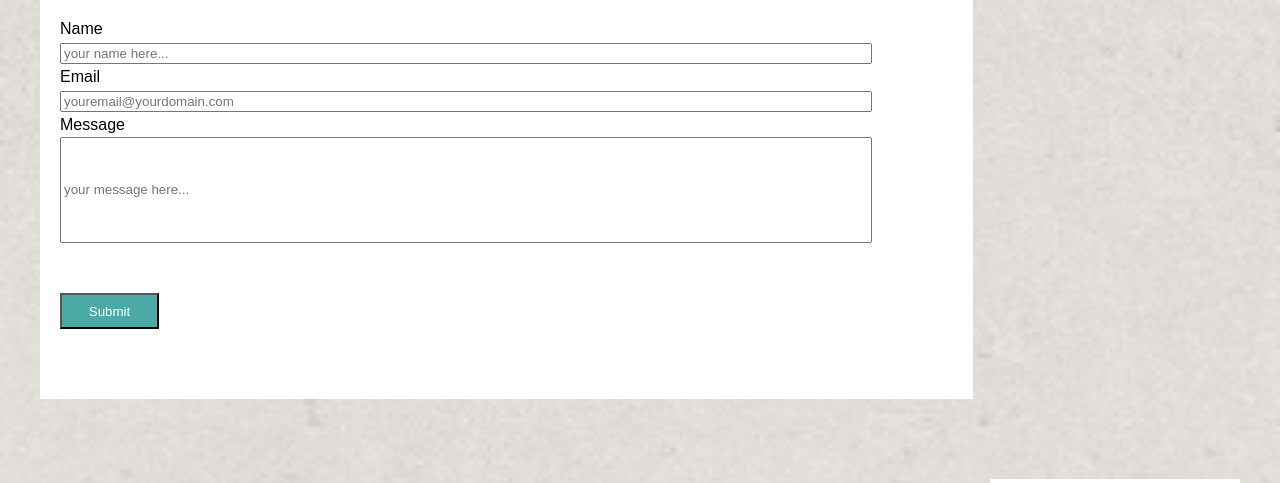
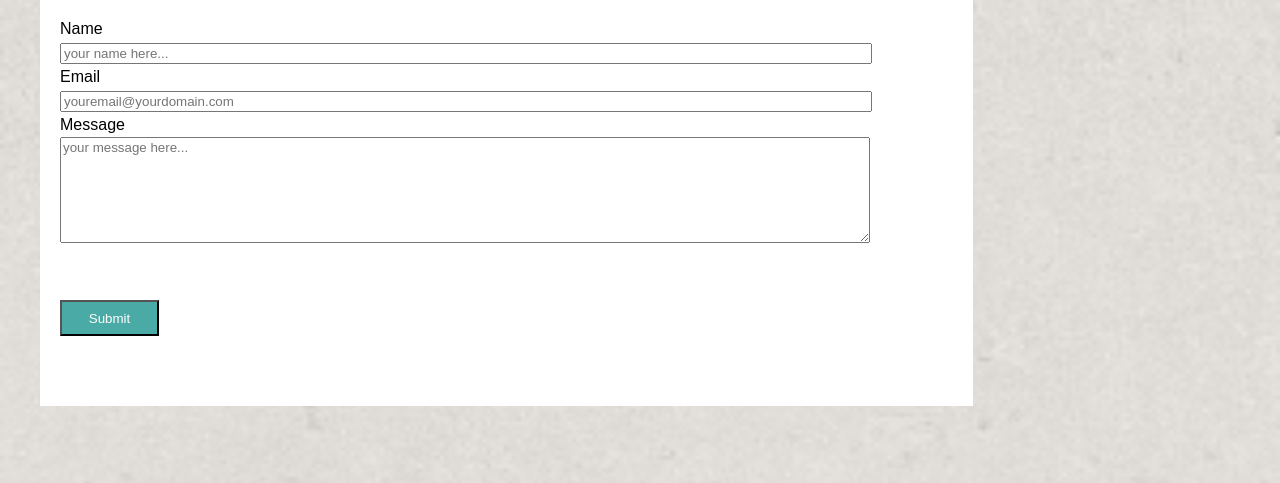
Before and after one commit to aNap73/Basic-Portfolio, a plain HTML site: page contact.html in a window 1280 px wide. Shown: the part 213-696 px from the top of the page. Drawn offline with Linux system fonts and the light colour scheme.

Commit message:
fixed input to textarea

```diff
--- a/assets/css/style.css
+++ b/assets/css/style.css
@@ -130,7 +130,7 @@ a:hover{
 
   .ContactText {
    height:100px;
-
+   width: 90%;
     }
     .ContactSub{
     color:#ffffff;
--- a/contact.html
+++ b/contact.html
@@ -39,7 +39,7 @@
     <li><label>Email</label></li>
     <li><input type="email" name="ContEmail" id="ContactEmail" placeholder="youremail@yourdomain.com" ></li>
     <li><label>Message</label></li>
-    <li><input class="ContactText" type="text" name="ContText" id="ContactText" placeholder="your message here..." ></li>
+    <li><textarea class="ContactText" type="text" name="ContText" id="ContactText" placeholder="your message here..." ></textarea></li>
     <li><button class="ContactSub" type="submit" name="ContSubmit" id="ContactSubmit"/>Submit</button></li>
   </ul>
 
```
